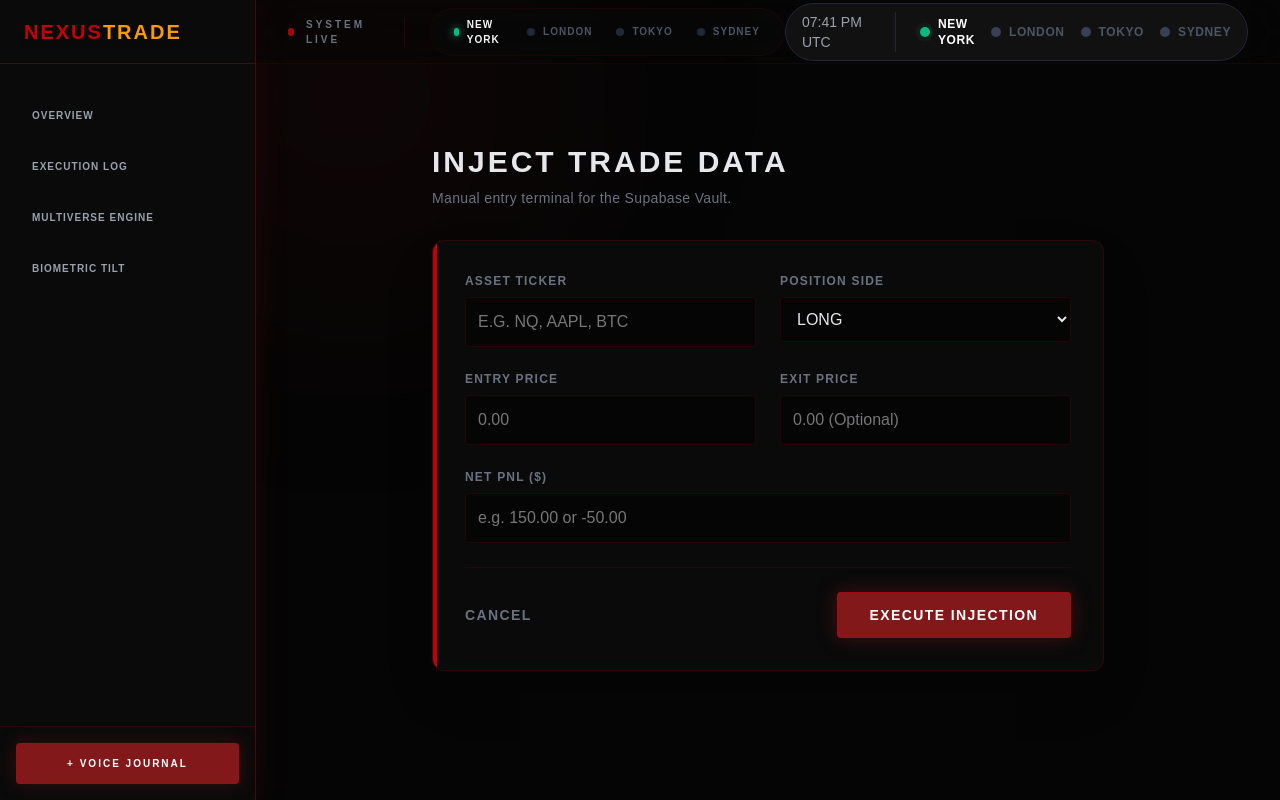
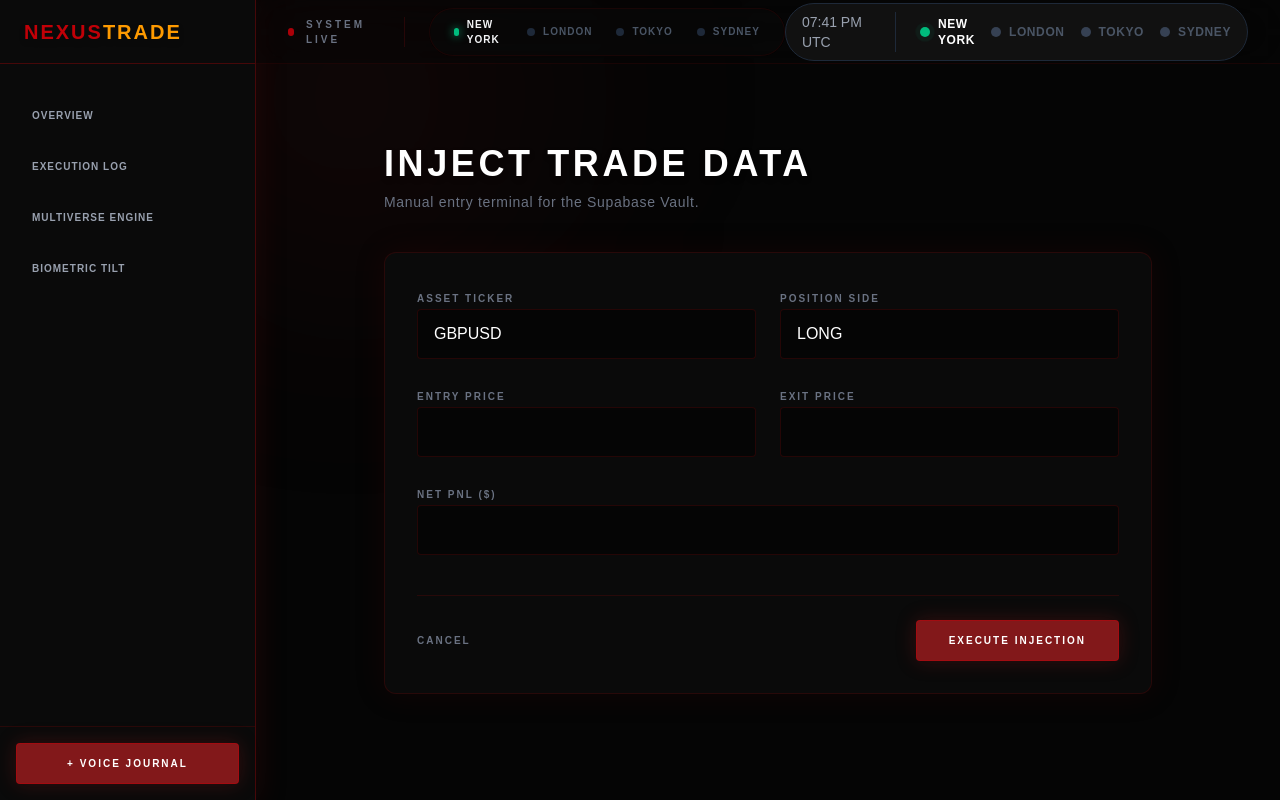
Before and after one commit to Minuwa12/nexus-trade, a Next.js app: page /dashboard/trades/new in a window 1280 px wide. Built offline with nearby package versions, Linux system fonts and the light colour scheme.

Commit message:
Fix Forex decimal inputs and match Prisma schema

```diff
--- a/app/dashboard/trades/new/page.tsx
+++ b/app/dashboard/trades/new/page.tsx
@@ -1,62 +1,123 @@
-import { addTrade } from '@/app/actions/tradeActions';
-import Link from 'next/link';
+import { redirect } from 'next/navigation';
+import { prisma } from '@/lib/prisma';
 
-export default function NewTradePage() {
+export default function InjectTradePage() {
+  // ⚡ THE SERVER ACTION: Saves to your Supabase Vault
+  async function handleInject(formData: FormData) {
+    'use server';
+
+    // Changed 'asset' to 'ticker' to match your database blueprint perfectly!
+    const ticker = formData.get('ticker') as string;
+    const side = formData.get('side') as string;
+    const entryPrice = parseFloat(formData.get('entryPrice') as string);
+    const exitPrice = parseFloat(formData.get('exitPrice') as string);
+    const netPnl = parseFloat(formData.get('netPnl') as string);
+
+    await prisma.trade.create({
+      data: {
+        ticker,
+        side,
+        entryPrice,
+        exitPrice,
+        netPnl,
+      }
+    });
+
+    // Teleport back to the dashboard after injecting
+    redirect('/dashboard');
+  }
+
   return (
-    <div className="max-w-2xl mx-auto mt-10">
+    <div className="max-w-3xl mx-auto mt-10 animate-in fade-in duration-700">
 
-      <div className="mb-8">
-        <h1 className="text-3xl font-black text-gray-200 tracking-widest uppercase">Inject Trade Data</h1>
-        <p className="text-gray-500 font-medium text-sm tracking-wide mt-2">Manual entry terminal for the Supabase Vault.</p>
+      {/* Header Section */}
+      <div className="mb-10">
+        <h2 className="text-4xl font-black text-white tracking-widest uppercase drop-shadow-md">
+          Inject Trade Data
+        </h2>
+        <p className="text-gray-500 mt-2 text-sm tracking-wider">
+          Manual entry terminal for the Supabase Vault.
+        </p>
       </div>
 
-      <div className="bg-[#0a0a0a] border border-red-950/60 rounded-xl p-8 shadow-2xl relative overflow-hidden">
-        <div className="absolute top-0 left-0 w-1 h-full bg-red-700"></div>
+      {/* The Injection Form */}
+      <form action={handleInject} className="bg-[#0a0a0a] border border-red-950/50 rounded-xl p-8 shadow-[0_0_30px_rgba(69,10,10,0.2)]">
+        <div className="grid grid-cols-2 gap-6 mb-6">
 
-        {/* We connect the form directly to the Server Action we just built */}
-        <form action={addTrade} className="space-y-6 relative z-10">
+          {/* Asset Ticker (Updated name="ticker") */}
+          <div className="space-y-2">
+            <label className="text-[10px] font-bold text-gray-500 tracking-[0.2em] uppercase">Asset Ticker</label>
+            <input
+              type="text"
+              name="ticker"
+              required
+              defaultValue="GBPUSD"
+              className="w-full bg-[#050505] border border-red-950/50 rounded px-4 py-3 text-white focus:outline-none focus:border-red-700 focus:ring-1 focus:ring-red-700 transition"
+            />
+          </div>
 
-          <div className="grid grid-cols-2 gap-6">
-            <div>
-              <label className="block text-xs font-bold text-gray-500 uppercase tracking-widest mb-2">Asset Ticker</label>
-              <input type="text" name="ticker" required placeholder="e.g. NQ, AAPL, BTC" className="w-full bg-[#050505] border border-red-950/50 rounded p-3 text-gray-200 focus:border-red-700 focus:outline-none focus:ring-1 focus:ring-red-700 transition uppercase" />
-            </div>
-            <div>
-              <label className="block text-xs font-bold text-gray-500 uppercase tracking-widest mb-2">Position Side</label>
-              <select name="side" required className="w-full bg-[#050505] border border-red-950/50 rounded p-3 text-gray-200 focus:border-red-700 focus:outline-none focus:ring-1 focus:ring-red-700 transition">
+          {/* Position Side */}
+          <div className="space-y-2">
+            <label className="text-[10px] font-bold text-gray-500 tracking-[0.2em] uppercase">Position Side</label>
+            <select
+              name="side"
+              className="w-full bg-[#050505] border border-red-950/50 rounded px-4 py-3 text-white focus:outline-none focus:border-red-700 focus:ring-1 focus:ring-red-700 transition appearance-none"
+            >
               <option value="LONG">LONG</option>
               <option value="SHORT">SHORT</option>
             </select>
           </div>
+
+          {/* Entry Price (UPGRADED WITH step="any") */}
+          <div className="space-y-2">
+            <label className="text-[10px] font-bold text-gray-500 tracking-[0.2em] uppercase">Entry Price</label>
+            <input
+              type="number"
+              step="any"
+              name="entryPrice"
+              required
+              className="w-full bg-[#050505] border border-red-950/50 rounded px-4 py-3 text-white focus:outline-none focus:border-red-700 focus:ring-1 focus:ring-red-700 transition"
+            />
           </div>
 
-          <div className="grid grid-cols-2 gap-6">
-            <div>
-              <label className="block text-xs font-bold text-gray-500 uppercase tracking-widest mb-2">Entry Price</label>
-              <input type="number" step="0.01" name="entryPrice" required placeholder="0.00" className="w-full bg-[#050505] border border-red-950/50 rounded p-3 text-gray-200 focus:border-red-700 focus:outline-none focus:ring-1 focus:ring-red-700 transition font-mono" />
+          {/* Exit Price (UPGRADED WITH step="any") */}
+          <div className="space-y-2">
+            <label className="text-[10px] font-bold text-gray-500 tracking-[0.2em] uppercase">Exit Price</label>
+            <input
+              type="number"
+              step="any"
+              name="exitPrice"
+              required
+              className="w-full bg-[#050505] border border-red-950/50 rounded px-4 py-3 text-white focus:outline-none focus:border-red-700 focus:ring-1 focus:ring-red-700 transition"
+            />
           </div>
-            <div>
-              <label className="block text-xs font-bold text-gray-500 uppercase tracking-widest mb-2">Exit Price</label>
-              <input type="number" step="0.01" name="exitPrice" placeholder="0.00 (Optional)" className="w-full bg-[#050505] border border-red-950/50 rounded p-3 text-gray-200 focus:border-red-700 focus:outline-none focus:ring-1 focus:ring-red-700 transition font-mono" />
+
+          {/* Net PNL (UPGRADED WITH step="any") */}
+          <div className="space-y-2 col-span-2">
+            <label className="text-[10px] font-bold text-gray-500 tracking-[0.2em] uppercase">Net PNL ($)</label>
+            <input
+              type="number"
+              step="any"
+              name="netPnl"
+              required
+              className="w-full bg-[#050505] border border-red-950/50 rounded px-4 py-3 text-white focus:outline-none focus:border-red-700 focus:ring-1 focus:ring-red-700 transition"
+            />
           </div>
         </div>
 
-          <div>
-            <label className="block text-xs font-bold text-gray-500 uppercase tracking-widest mb-2">Net PnL ($)</label>
-            <input type="number" step="0.01" name="netPnl" placeholder="e.g. 150.00 or -50.00" className="w-full bg-[#050505] border border-red-950/50 rounded p-3 text-gray-200 focus:border-red-700 focus:outline-none focus:ring-1 focus:ring-red-700 transition font-mono" />
-          </div>
-
-          <div className="flex justify-between items-center pt-6 border-t border-red-950/40">
-            <Link href="/dashboard/trades" className="text-gray-500 hover:text-gray-300 text-sm font-bold tracking-widest uppercase transition">
+        {/* Action Buttons */}
+        <div className="flex items-center justify-between mt-10 pt-6 border-t border-red-950/50">
+          <a href="/dashboard" className="text-[10px] font-bold text-gray-500 hover:text-white tracking-[0.2em] uppercase transition">
             Cancel
-            </Link>
-            <button type="submit" className="bg-red-900 hover:bg-red-800 text-white px-8 py-3 rounded text-sm font-bold tracking-widest uppercase transition border border-red-700/50 shadow-[0_0_20px_rgba(153,27,27,0.4)]">
+          </a>
+          <button
+            type="submit"
+            className="bg-red-900 hover:bg-red-800 text-white px-8 py-3 rounded text-[10px] font-black tracking-[0.2em] transition shadow-[0_0_20px_rgba(153,27,27,0.3)] border border-red-700/50 uppercase"
+          >
             Execute Injection
           </button>
         </div>
-
       </form>
-      </div>
     </div>
   );
 }
```
Lines whose indentation alone changed are shown as unchanged.
